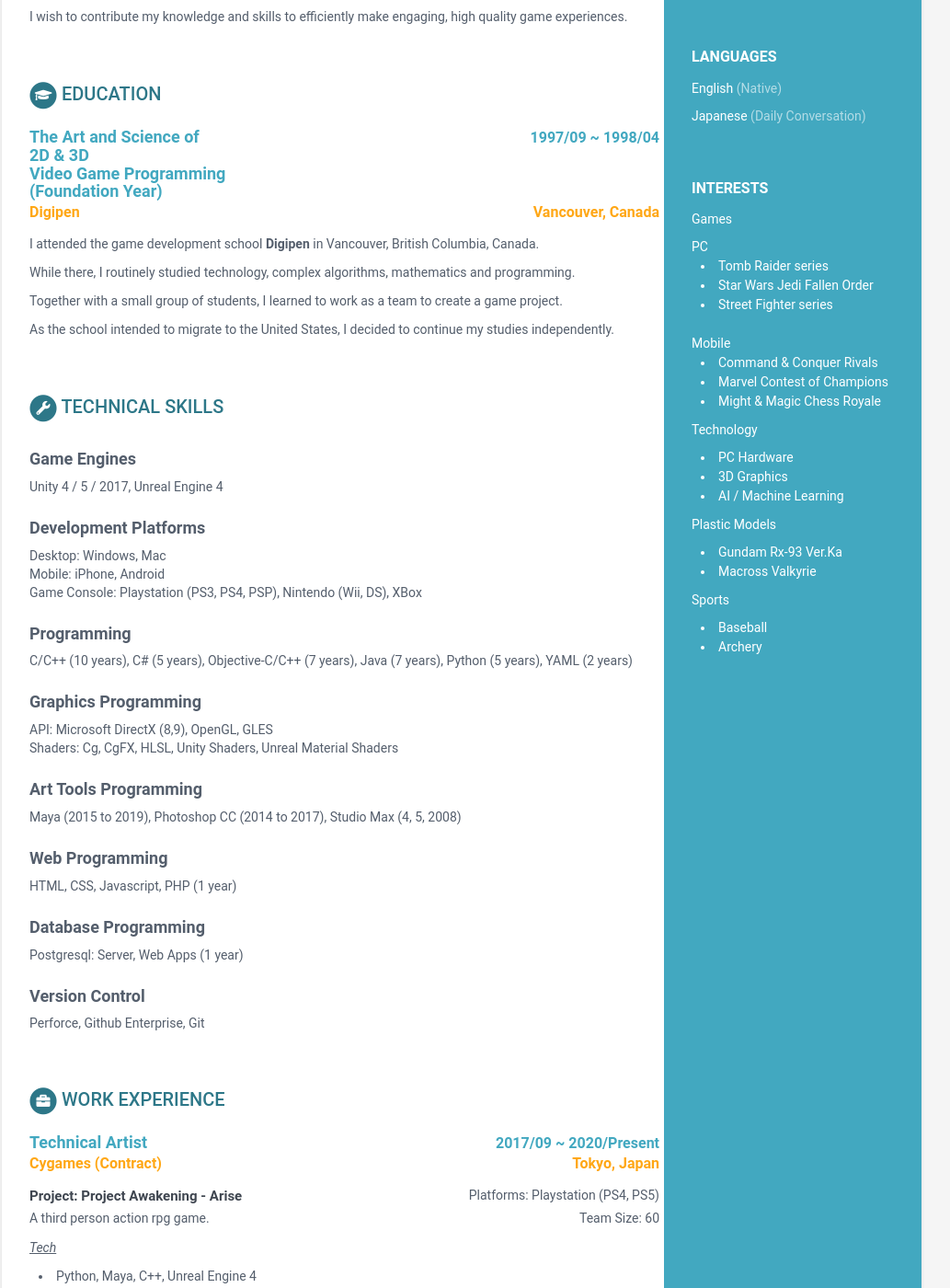
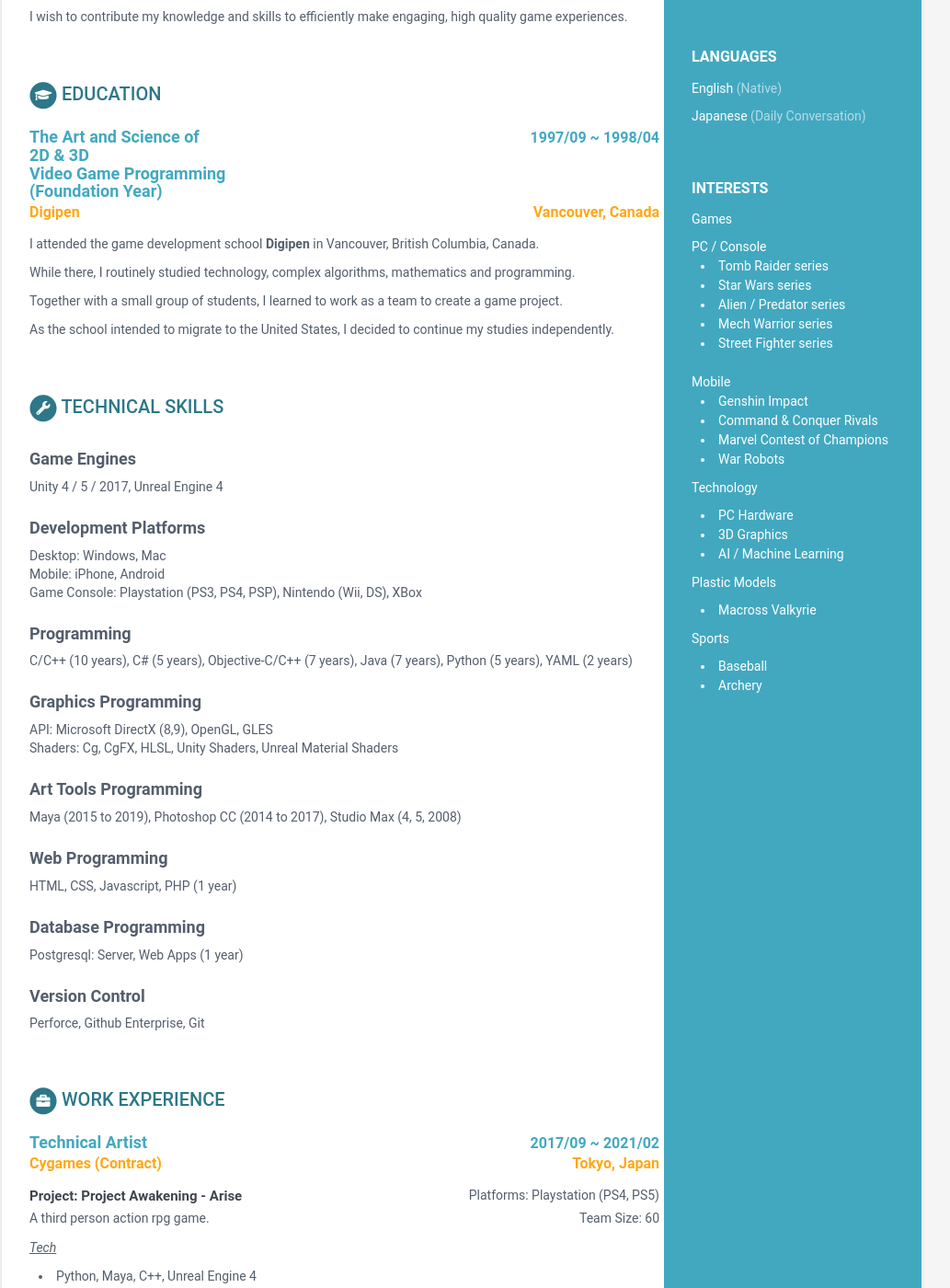
Before and after one commit to techengineer3d/resume, a Jekyll site: the page built from index.html, in a window 1280 px wide and 1400 px high, scrolled down 398 px. Shown: the whole window at 92% size, without its empty margins (138-1171 px from the left). Built offline with Jekyll 4.4.1, drawn with Linux system fonts in a browser that asks for light colours.

Commit message:
Update Work History - Cygames
Reflect start and end dates

```diff
--- a/_data/experience_data-copy-2.yml
+++ b/_data/experience_data-copy-2.yml
@@ -1,6 +1,6 @@
 experiences:
   - role: Technical Artist
-    time: 2017/09 ~ 2020/Present
+    time: 2017/09 ~ 2021/02
     company: 'Cygames'
     location: 'Shibuya, Tokyo'
     link: https://social-drum.cloudvent.net/clients/cygames/
--- a/_data/experience_data-copy.yml
+++ b/_data/experience_data-copy.yml
@@ -1,6 +1,6 @@
 experiences:
   - role: Technical Artist
-    time: 2017/09 ~ 2020/Present
+    time: 2017/09 ~ 2021/02
     company: 'Cygames'
     location: 'Shibuya, Tokyo'
     link: https://social-drum.cloudvent.net/clients/cygames/
--- a/_data/experience_data.yml
+++ b/_data/experience_data.yml
@@ -1,6 +1,6 @@
 experiences:
   - role: Technical Artist
-    time: 2017/09 ~ 2020/Present
+    time: 2017/09 ~ 2021/02
     company: 'Cygames'
     location: 'Shibuya, Tokyo'
     link: https://social-drum.cloudvent.net/clients/cygames/
--- a/_data/personal_data.yml
+++ b/_data/personal_data.yml
@@ -25,16 +25,20 @@
     activity-list:
     - title: Games
       link:
-      desc: 'Genres: Action, Fighting, Strategy'
+      desc: 'Genres: RPG, Action, Fighting, Strategy'
       details: >-
-        <p> PC<br/>
+        <p> PC / Console<br/>
         <span class="bullet-point">Tomb Raider series</span>
-        <span class="bullet-point">Star Wars Jedi Fallen Order</span>
+        <span class="bullet-point">Star Wars series</span>
+        <span class="bullet-point">Alien / Predator series</span>
+        <span class="bullet-point">Mech Warrior series</span>
         <span class="bullet-point">Street Fighter series</span>
+
         <br/> Mobile <br/>
+        <span class="bullet-point">Genshin Impact</span>
         <span class="bullet-point">Command & Conquer Rivals</span>
         <span class="bullet-point">Marvel Contest of Champions</span>
-        <span class="bullet-point">Might & Magic Chess Royale</span>
+        <span class="bullet-point">War Robots</span>
         </p>
     - title: Technology
       link:
@@ -50,7 +54,6 @@
       desc: 'Plastic Models'
       details: >-
         <p>
-        <span class="bullet-point">Gundam Rx-93 Ver.Ka</span>
         <span class="bullet-point">Macross Valkyrie</span>
         </p>
     - title: Sports
--- a/_data/work_experience_cygames.yml
+++ b/_data/work_experience_cygames.yml
@@ -1,6 +1,6 @@
 cygames:
   role: Technical Artist
-  time: 2017/09 ~ 2020/Present
+  time: 2017/09 ~ 2021/02
   company: 'Cygames (Contract)'
   location: 'Tokyo, Japan'
   link: https://social-drum.cloudvent.net/clients/cygames/
```
